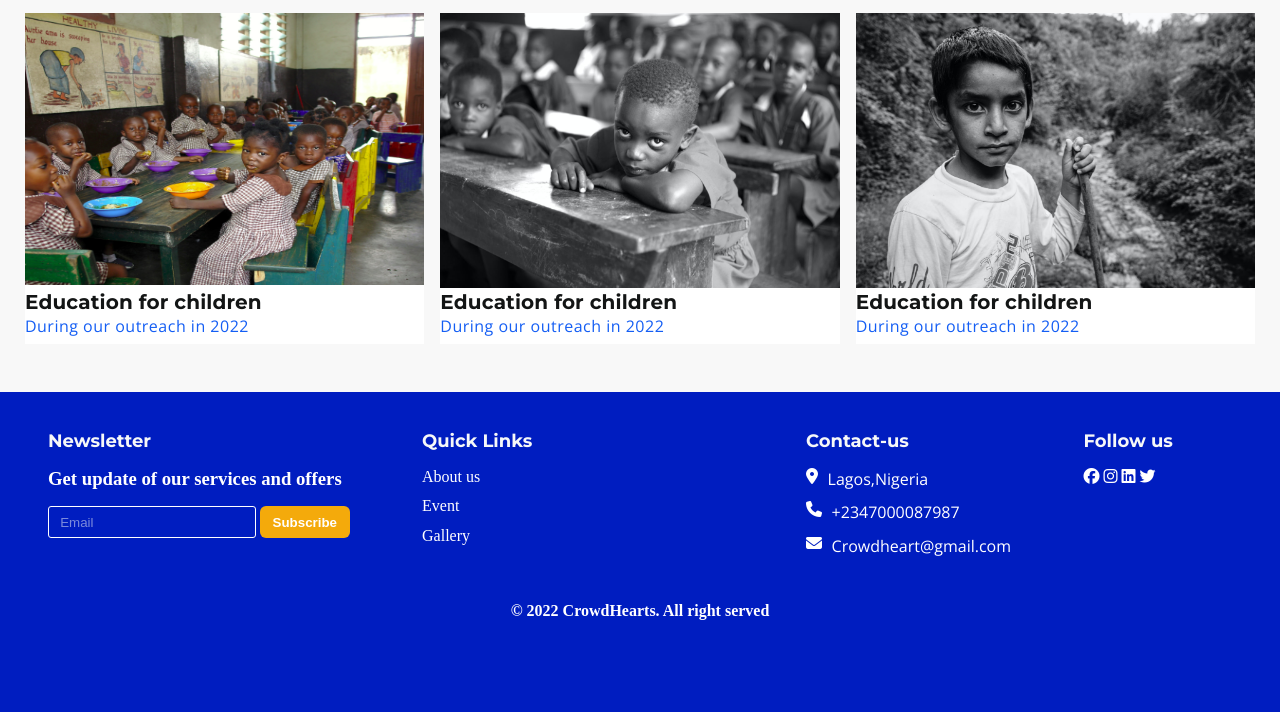
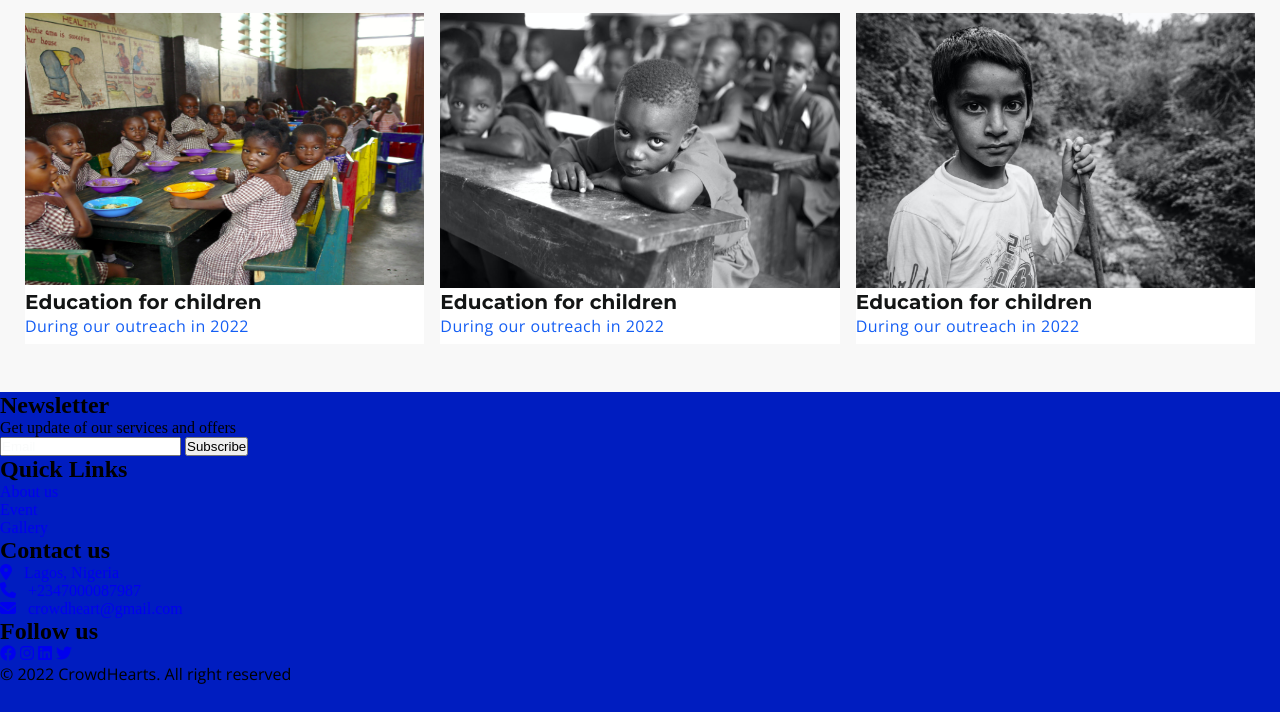
Before and after one commit to f-lajoc/Gallery-page, a plain HTML site: page index.html in a window 1280 px wide. Shown: the part 1330-2042 px from the top of the page. Drawn offline with nearby package versions, Linux system fonts and the light colour scheme.

Commit message:
Add files via upload

```diff
--- a/index.html
+++ b/index.html
@@ -7,8 +7,8 @@
     <link rel="stylesheet" href="./css/gallery.css">
     <link rel="stylesheet" href="./css/footer.css">
     <link rel="stylesheet" href="./css/nav.css">
-    <link rel="preconnect" href="https://fonts.googleapis.com">
-<link rel="preconnect" href="https://fonts.gstatic.com" crossorigin>
+    <link rel="stylesheet" href="https://cdnjs.cloudflare.com/ajax/libs/font-awesome/4.7.0/css/font-awesome.min.css">
+    <link rel="stylesheet" href="https://cdnjs.cloudflare.com/ajax/libs/font-awesome/6.1.2/css/all.min.css">
 <link href="https://fonts.googleapis.com/css2?family=Montserrat:wght@600;700&family=Open+Sans:wght@600&display=swap" rel="stylesheet">
     <title>Our Gallery</title>
 </head>
@@ -152,85 +152,79 @@
         </section>
     </main>
 
-    <!-- footer -->
+    <!-- footer section -->
+     <footer class="chinedu-footer-section">
+        <div class="footer-container">
+            <section id="footer-content">
+                <ul class="footer-items first-item">
+                    <li class="footer-item-heading">
+                        <h2>Newsletter</h2>
+                    </li>
+                    <li class="description">
+                        Get update of our services and offers
+                    </li>
+                    <li class="email-for-newsletter">
+                        <form action=""  onsubmit="alert('success')">
+                            <input type="email" placeholder="Email" required id="email">
+                            <button type="submit" class="submit-button">
+                                Subscribe
+                            </button>
+                        </form>
+                    </li>
 
-    <script
-      src="https://kit.fontawesome.com/b761d3f3a5.js"
-      crossorigin="anonymous"
-    ></script>
-    <link rel="stylesheet" href="./css/footer.css" />
-  </head>
-  <body>
-    <footer>
-      <div class="joy-general">
-        <div class="joy-center-div">
-          <div class="JOY-NEWSLETTER-GROUP">
-            <h2>Newsletter</h2>
-            <h3 class="H3-JOY">Get update of our services and offers</h3>
-            <div class="joy-input-div">
-              <input type="Email" id="footer-email" placeholder="Email" />
-              <button class="footer-btn">Subscribe</button>
-            </div>
-          </div>
+                </ul>
+                <ul class="footer-items second-item">
+                    <li class="footer-item-heading">
+                        <h2>Quick Links</h2>
+                    </li>
+                    <li class="footer-link">
+                        <a href="#">About us</a>
+                    </li>
+                    <li class="footer-link">
+                        <a href="#">Event</a>
+                    </li>
+                    <li class="footer-link">
+                        <a href="#">Gallery</a>
+                    </li>
+
+                </ul>
+                <ul class="footer-items third-item">
+                    <li class="footer-item-heading">
+                        <h2>Contact us</h2>
+                    </li>
+                    <li class="footer-link ">
+                        <a href="#"> <i class="	fas fa-map-marker-alt"></i>
+                            &nbsp;  Lagos, Nigeria</a>
+                    </li>
+                    <li class="footer-link">
+                        <a href="tel:+2347000087987" ><i class="fa fa-phone">
+                        </i> &nbsp; +2347000087987</a>
+                    </li>
+                    <li class="footer-link">
+                        <a href="#"><i class="fa fa-envelope"></i>
+                            &nbsp;  crowdheart@gmail.com</a>
+                    </li>
+
+                </ul>
+                <ul class="footer-items last-item">
+                    <li class="footer-item-heading">
+                        <h2>Follow us</h2>
+                    </li>
+                    <li class="footer-link">
+                        <a href="#"> <i class="fa-brands fa-facebook"></i> </a>
+                        <a href="#"> <i class="fa-brands fa-instagram"></i> </a>
+                        <a href="#"> <i class="fa-brands fa-linkedin-square"></i> </a>
+                        <a href="#"> <i class="fa-brands fa-twitter"></i> </a>
+                    </li>
+
+                </ul>
+            </section>
+            <p class="copyright">
+                &copy; 2022 CrowdHearts. All right reserved
+            </p>
         </div>
-        <!-- ====START-JOY-NEWSLETTER===== -->
-        <div class="JOY-NEWSLETTER">
-          <div class="JOY-NEWSLETTER-GROUP-1">
-            <h2 class="footer-topic">Newsletter</h2>
-            <h3 class="joy-h3-1">Get update of our services and offers</h3>
-            <div class="joy-input-div">
-              <input type="Email" id="footer-email" placeholder="Email" />
-              <button class="footer-btn">Subscribe</button>
-            </div>
-          </div>
-          <!-- ====END-JOY-NEWSLETTER===== -->
+     </footer>
+    <!-- footer section ends -->
 
-          <!-- ====START-JOY--QUICKS-LINKS===== -->
-          <div class="JOY-QUICK-LINKS">
-            <h2 class="footer-topic">Quick Links</h2>
-            <a href="#">About us</a>
-            <a href="#">Event</a>
-            <a href="#">Gallery</a>
-          </div>
-          <!-- ====END-JOY--QUICKS-LINKS===== -->
-
-          <!-- ====START-JOY-CONTACT-US======== -->
-          <div class="JOY-CONTACT-US">
-            <h2 class="footer-topic">Contact-us</h2>
-            <div class="CONTACT-JOY">
-              <div class="JOY-CONTACT-GROUP">
-                <div class="joy-icons">
-                  <i class="fa-solid fa-location-dot"></i>
-                  <p class="joy-icon-p">Lagos,Nigeria</p>
-                </div>
-                <div class="joy-icons">
-                  <i class="fa-solid fa-phone"></i>
-                  <p class="joy-icon-p">+2347000087987</p>
-                </div>
-                <div class="joy-icons">
-                  <i class="fa-solid fa-envelope"></i>
-                  <p class="joy-icon-p">Crowdheart@gmail.com</p>
-                </div>
-              </div>
-            </div>
-          </div>
-          <!-- ======END-JOY-CONTACT-US==== -->
-
-          <!-- ======START-JOY-FOLLOW-US==== -->
-          <div class="JOY-FOLLOW-US">
-            <h2 class="footer-topic">Follow us</h2>
-            <div class="JOY-FOLLOW-ICONS">
-              <i class="fa-brands fa-facebook"></i>
-              <i class="fa-brands fa-instagram"></i>
-              <i class="fa-brands fa-linkedin"></i>
-              <i class="fa-brands fa-twitter"></i>
-            </div>
-          </div>
-          <!-- =====END-OF JOY-FOLLOW-US======== -->
-          <!-- </div> -->
-        </div>
-        <h4 class="JOY-CROWD">&#169; 2022 CrowdHearts. All right served</h4>
-      </div>
-    </footer>
 </body>
 </html>
```
